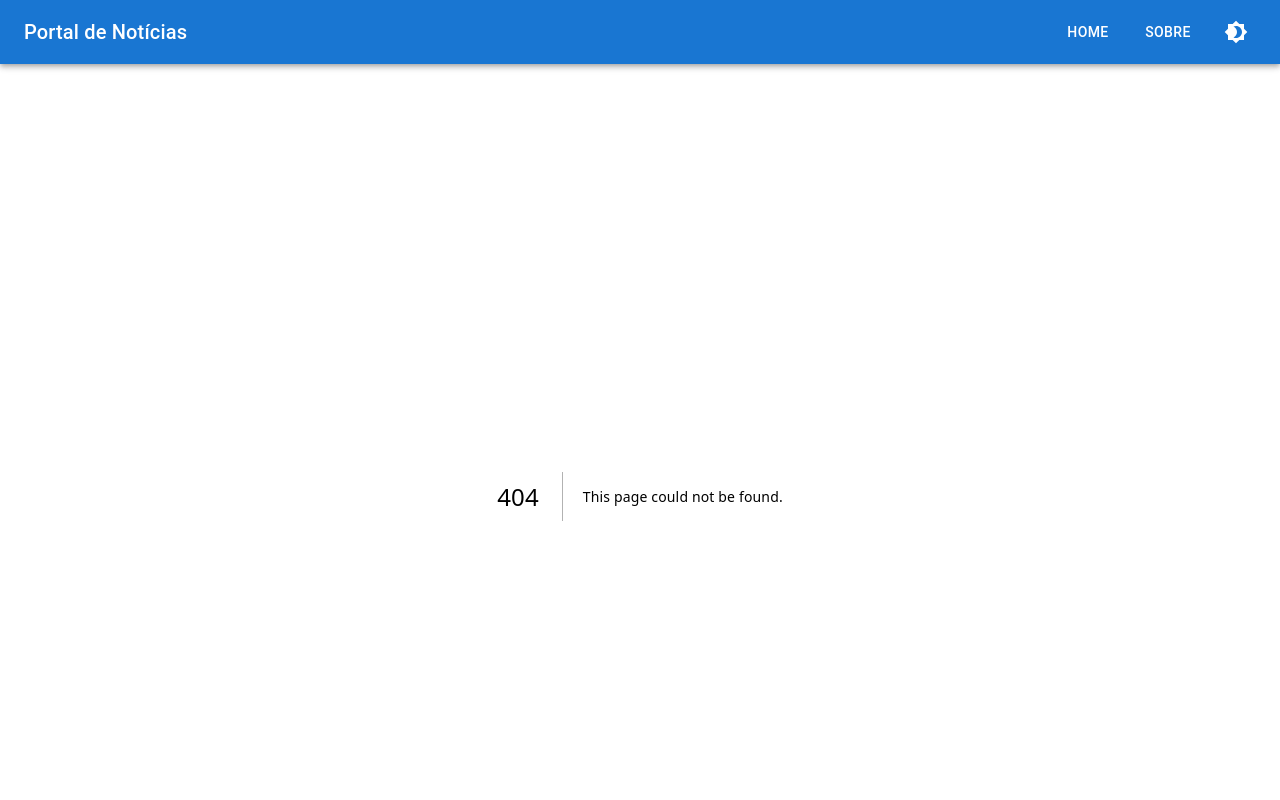
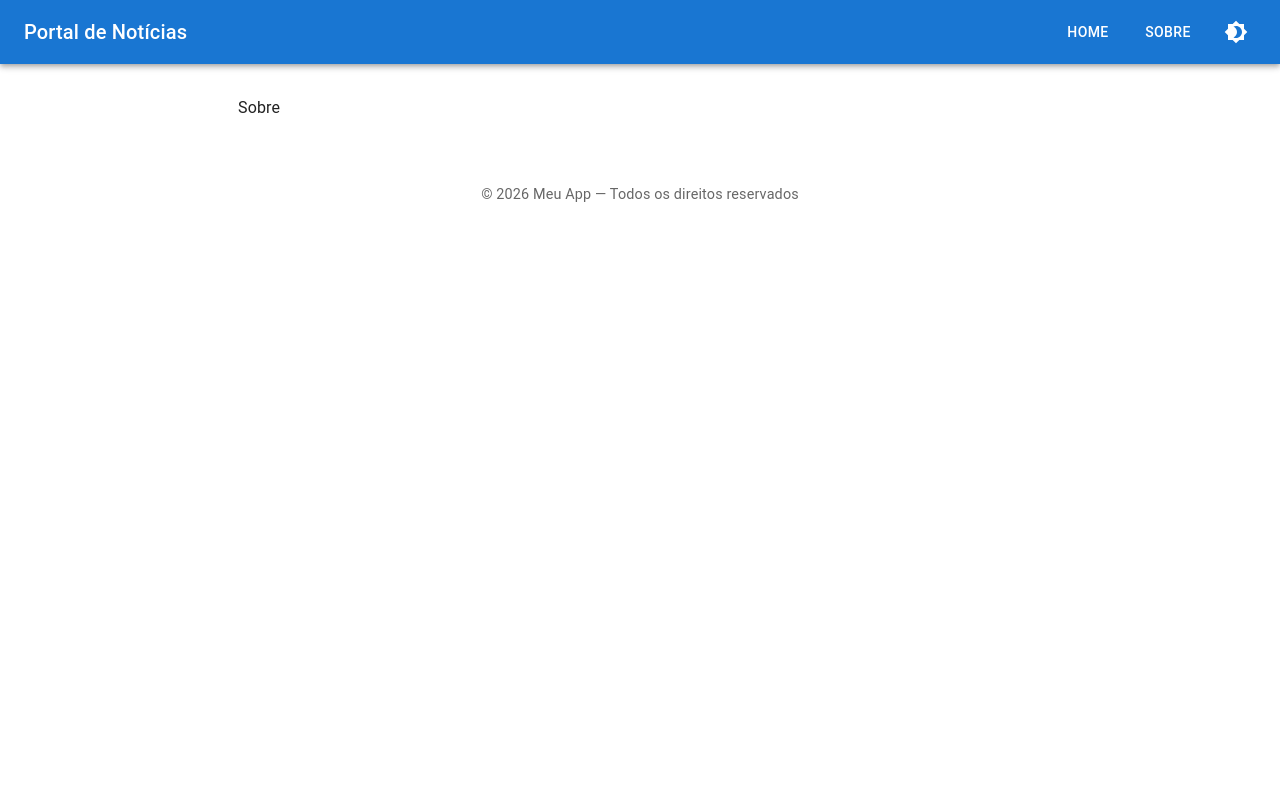
Before and after one commit to edernilson/eder-ntt-news, a Next.js app: page /sobre in a window 1280 px wide. Before the commit this address had no page. Shown: the top 800 px of the page. Built offline with nearby package versions, Linux system fonts and the light colour scheme.

Commit message:
fix(sobre/page): fix sobre page content

```diff
--- /dev/null
+++ b/src/app/sobre/page.tsx
@@ -0,0 +1,10 @@
+'use client';
+import { Container } from '@mui/material';
+
+export default function Sobre() {
+  return (
+    <Container>
+        Sobre
+    </Container>
+  );
+}
```
Also changed, not shown: src/app/about/page.tsx (deleted).
